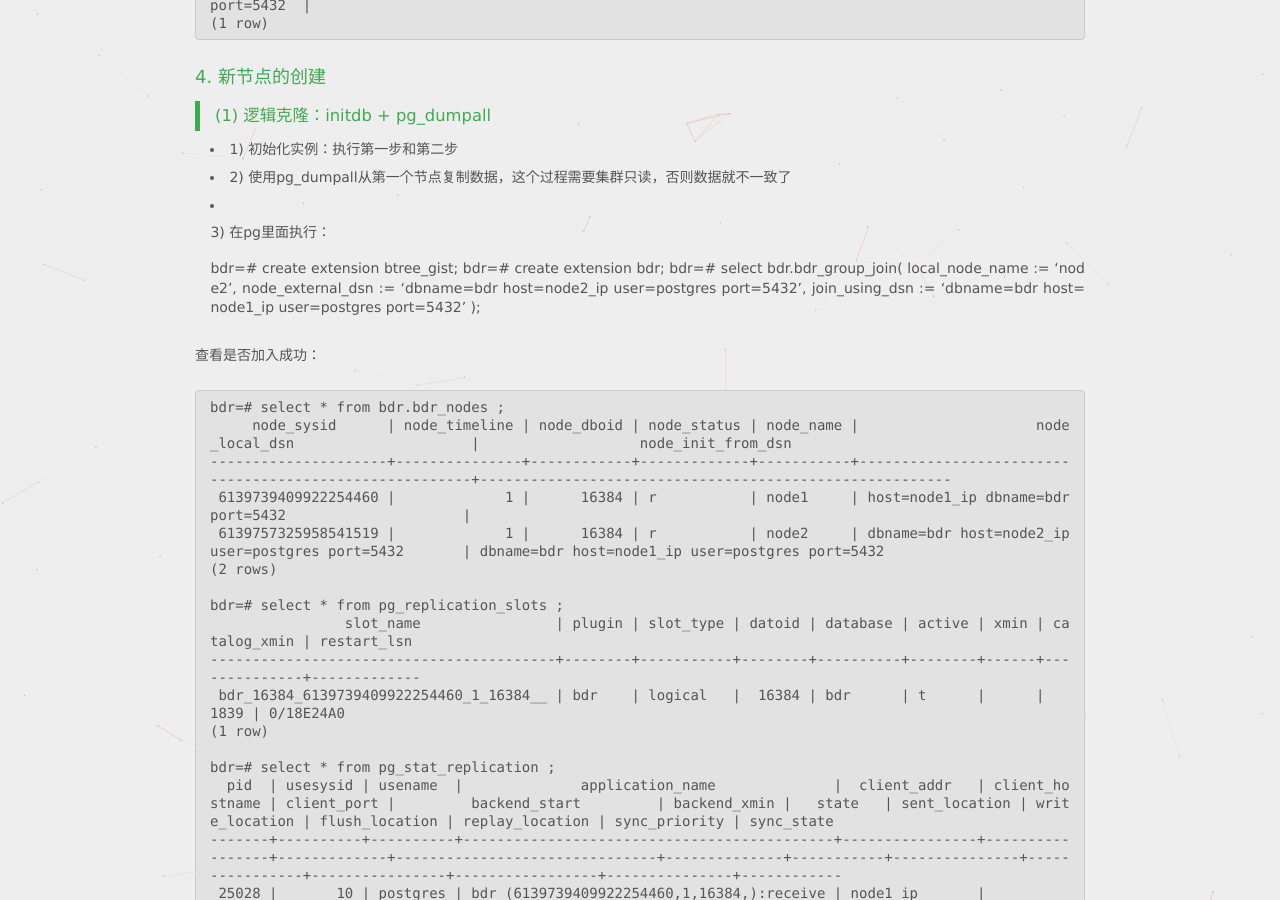
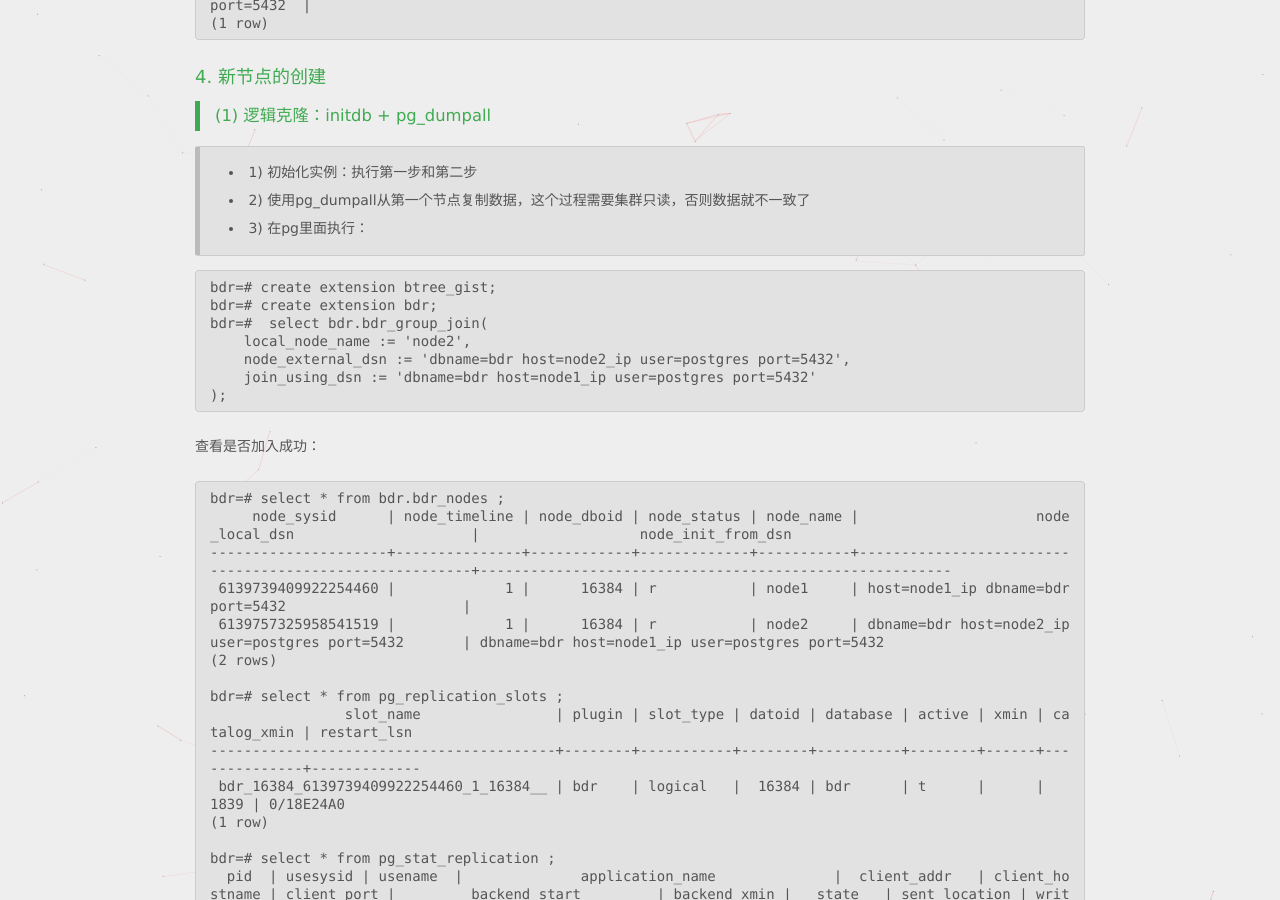
Before and after one commit to aven92/aven92.github.io, a Jekyll site: the page built from _posts/PostgreSQL/2016-07-01-BDR0.9.0版本测试.md, in a window 1280 px wide and 900 px high, scrolled down 1232 px. Built offline with Jekyll 4.4.1, drawn with Linux system fonts in a browser that asks for light colours; comment, search, counter and statistics services are not loaded.

```diff
--- a/_posts/PostgreSQL/2016-07-01-BDR0.9.0版本测试.md
+++ b/_posts/PostgreSQL/2016-07-01-BDR0.9.0版本测试.md
@@ -61,9 +61,9 @@ categories: PostgreSQL
 
 ### (1) 逻辑克隆：initdb + pg_dumpall
 
-* 1) 初始化实例：执行第一步和第二步
-* 2) 使用pg_dumpall从第一个节点复制数据，这个过程需要集群只读，否则数据就不一致了
-* 3) 在pg里面执行：
+> * 1) 初始化实例：执行第一步和第二步
+> * 2) 使用pg_dumpall从第一个节点复制数据，这个过程需要集群只读，否则数据就不一致了
+> * 3) 在pg里面执行：
 
     bdr=# create extension btree_gist;
     bdr=# create extension bdr;
```
